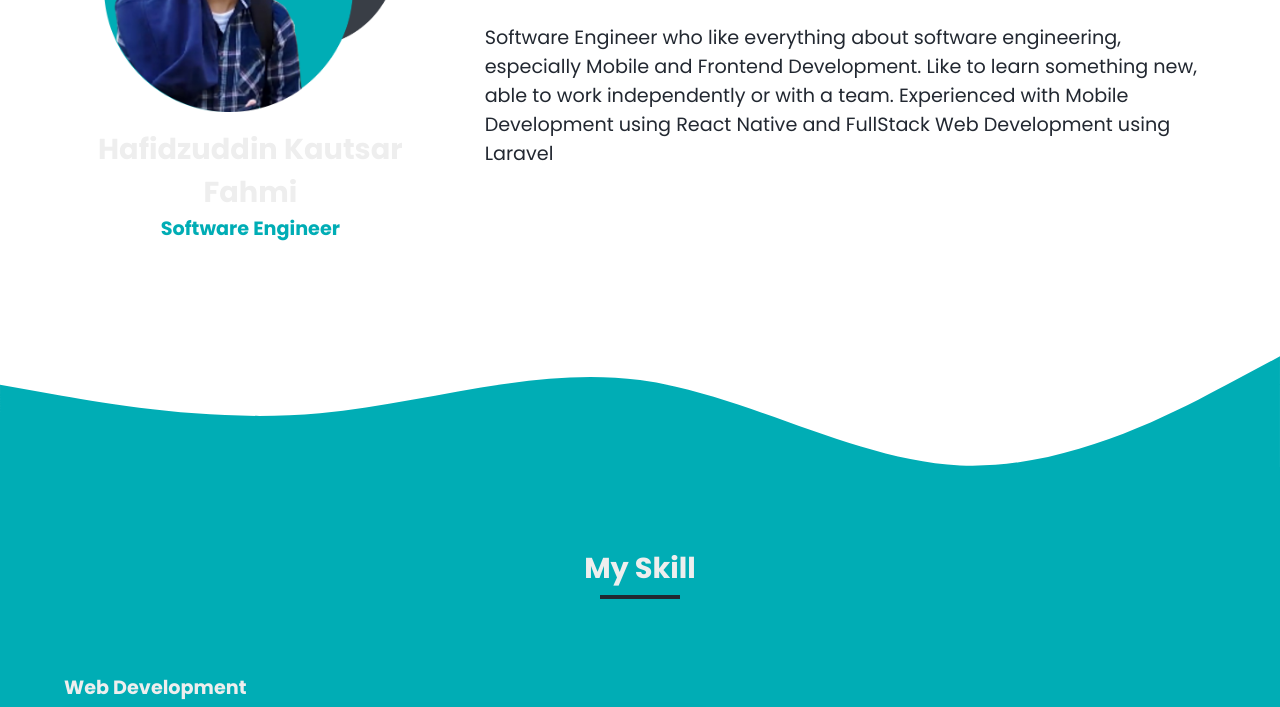
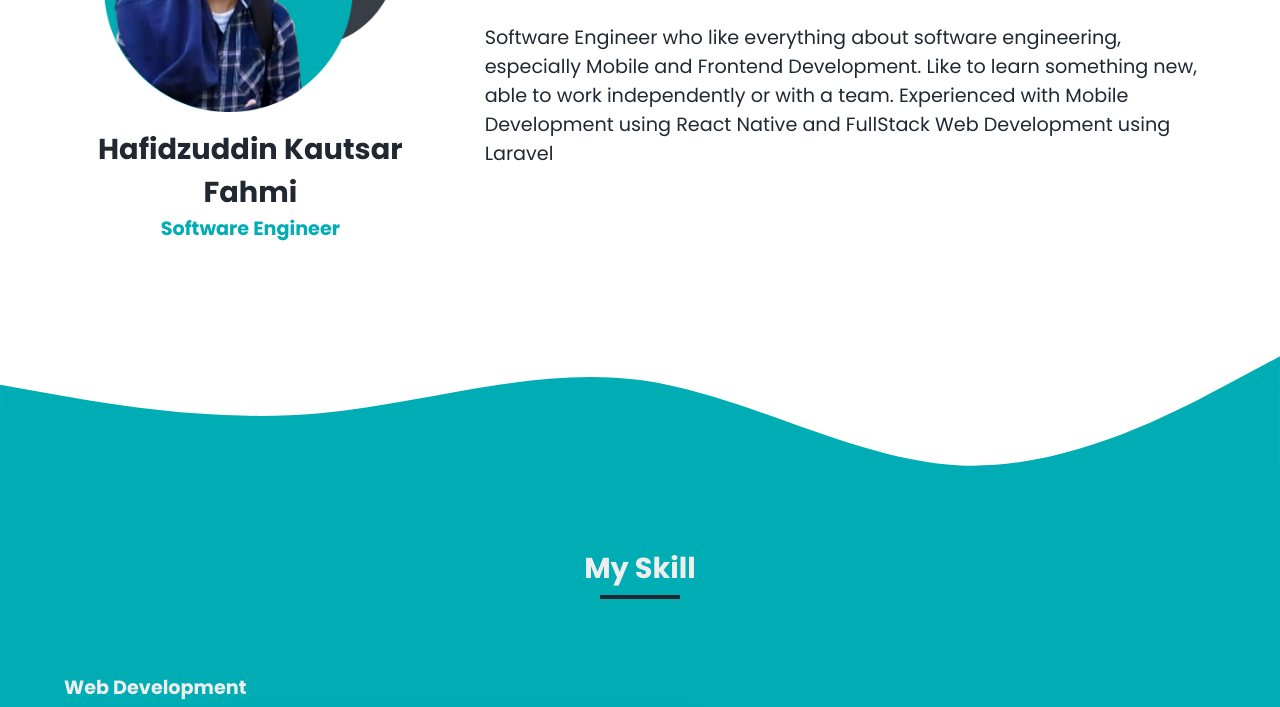
Before and after one commit to hafidz1997/hafidz1997.github.io, a plain HTML site: page index.html in a window 1280 px wide. Shown: the part 1140-1847 px from the top of the page. Drawn offline with Linux system fonts and the light colour scheme.

Commit message:
Update style.css

```diff
--- a/assets/css/style.css
+++ b/assets/css/style.css
@@ -158,7 +158,7 @@ article {
 }
 h1 {
   font-size: var(--medium-font-size);
-  color: var(--white-color);
+  color: var(--primary-color);
 }
 h2 {
   font-size: var(--big-font-size);
```
